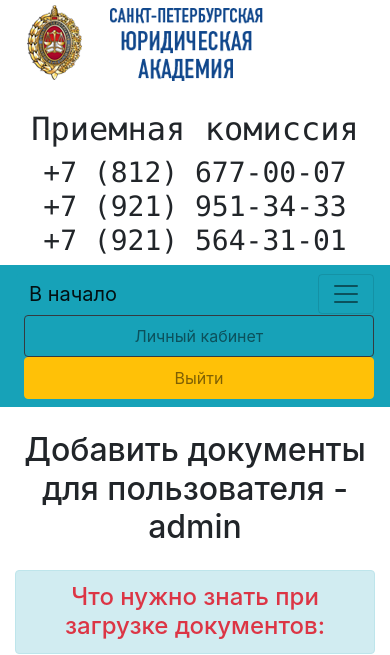
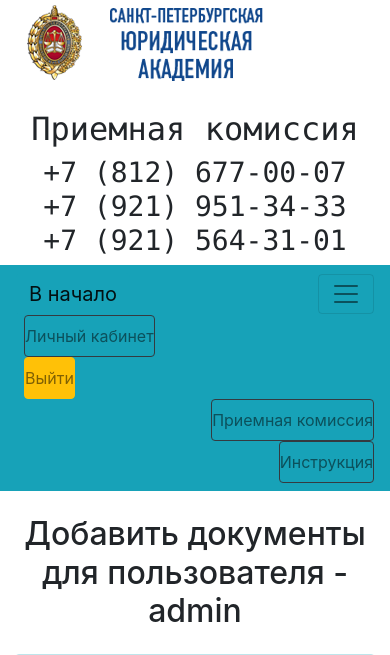
Before and after one commit to Pauuukin/abiturient, a Django app: page /regabitur/add_dok in a window 390 px wide, after a click that opens the changed part. Shown: the top 655 px of the page. Run offline with Django 3.2, Linux system fonts and the light colour scheme; a user stored in the database is signed in; data comes from the database, SQL or seed files in the repository; both versions use the stored data as it was after the commit; some libraries are stand-ins or nearby versions.

Commit message:
added link to main page and instruction on main menu

```diff
--- a/myproject/templates/base_regabitur.html
+++ b/myproject/templates/base_regabitur.html
@@ -50,10 +50,12 @@
         <button class="navbar-toggler" type="button" data-toggle="collapse" data-target="#navbarNav" aria-controls="navbarNav" aria-expanded="false" aria-label="Toggle navigation">
             <span class="navbar-toggler-icon"></span>
         </button>
-        <div class="collapse navbar-collapse" id="navbarNav">
-            <ul class="navbar-nav">
+        <div class=" row collapse navbar-collapse" id="navbarNav">
+
+                <div class="col-md-5">
+                    <ul class="navbar-nav align-items-start">
                         {% if request.user.is_authenticated %}
-                <li class="nav-item ml-2">
+                        <li class="nav-item ml-2 ">
                             <a class="nav-link btn btn-outline-dark" href="{% url 'user_room_url' %}">Личный кабинет</a>
                         </li>
                         <li class="nav-item ml-2">
@@ -68,6 +70,21 @@
                         </li>
                         {% endif %}
                     </ul>
+                </div>
+                <div class="col-md-3"></div>
+                <div class="col-md-4">
+                    <ul class="navbar-nav align-items-end">
+                        <li class="nav-item ml-2 ">
+                            <a href="https://abiturient.jurac.ru/abitur/" class="nav-link btn btn-outline-dark">Приемная комиссия</a>
+                        </li>
+                        <li class="nav-item ml-2">
+                            <a href="{% static 'docPriem2020/instruct.pdf'%}" class="nav-link btn btn-outline-dark">Инструкция</a>
+                        </li>
+                    </ul>
+
+                </div>
+
+
         </div>
     </div>
 </nav>
```
Also changed, not shown: myproject/db.sqlite3. Lines whose indentation alone changed are shown as unchanged.
